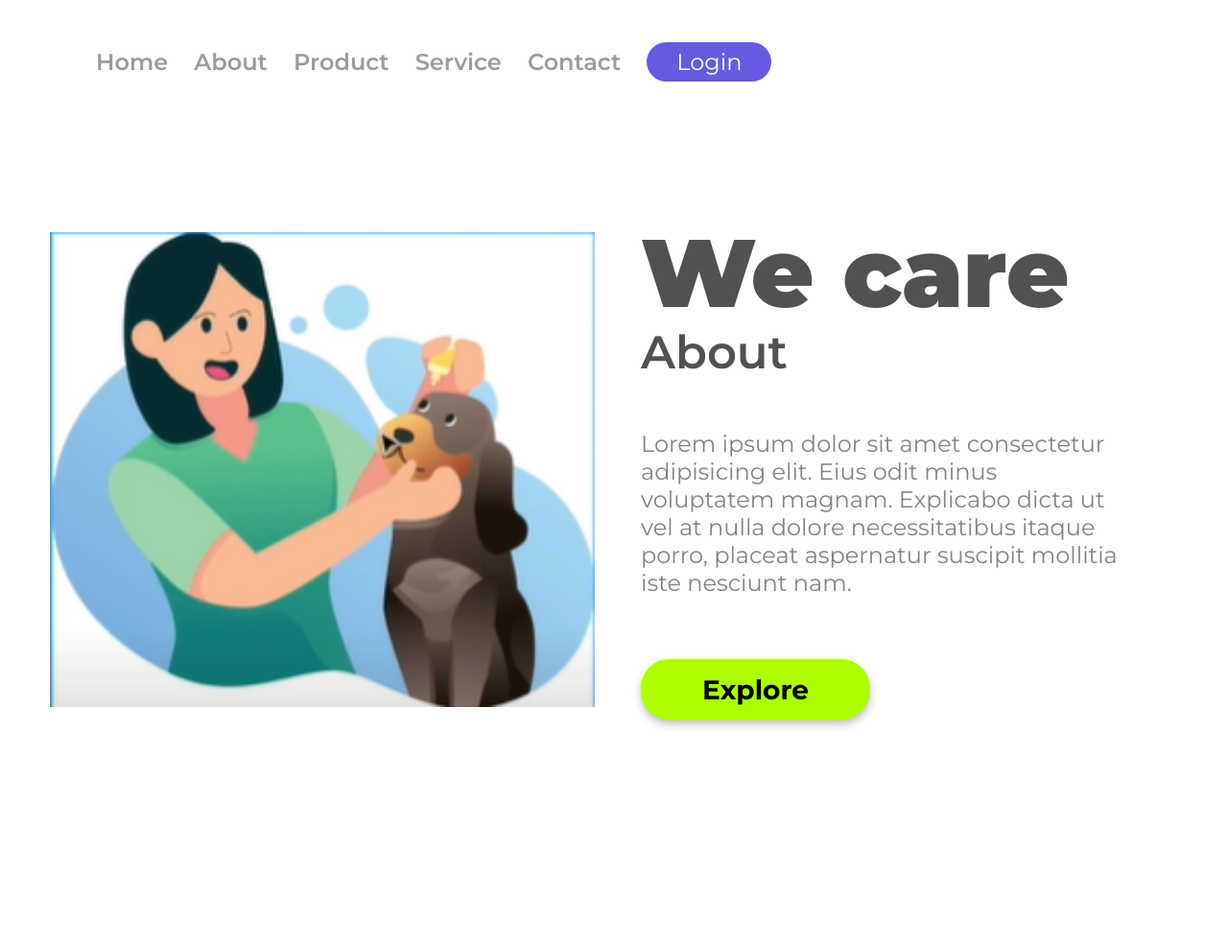
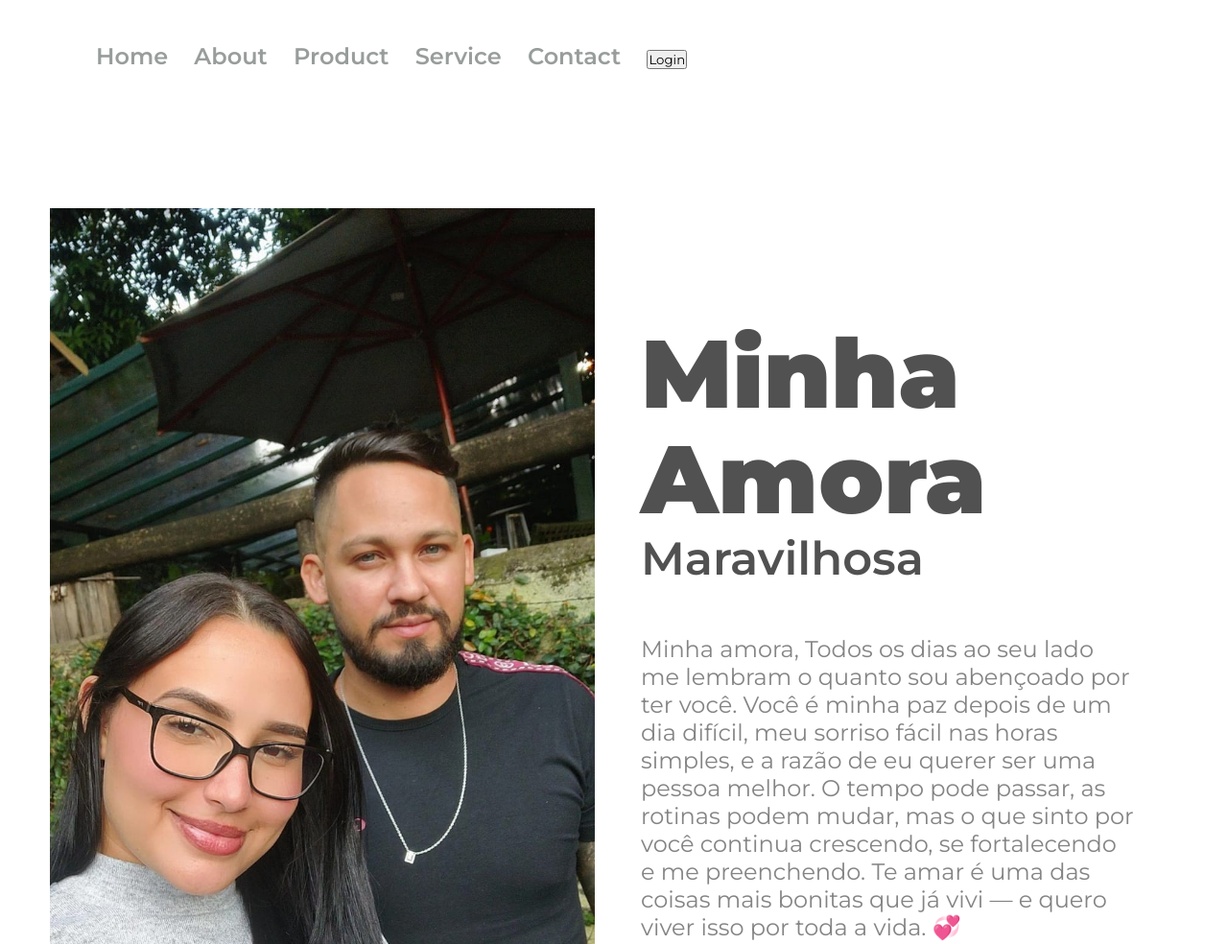
Before and after one commit to KelvinAnchieta10/HTML.2026, a plain HTML site: page index.html/index.html in a window 1280 px wide. Shown: the top 984 px of the page at 96% size. Before the commit the page ends 831 px from the top, so only its background shows below. Drawn offline with Linux system fonts and the light colour scheme.

Commit message:
Atualiza título da página, altera texto e imagem principal, e modifica estilos de botão para personalização.

```diff
--- a/index.html/Figma.css
+++ b/index.html/Figma.css
@@ -96,7 +96,7 @@ p {
 }
 
 .button-main {
-    background: #adff00;
+    background: #f10202;
     border-radius: 30px;
     width: 239px;
     height: 64px;
@@ -106,7 +106,7 @@ p {
     font-weight: 700;
     font-size: 28px;
     line-height: 34px;
-    color: #000000;
+    color: #f7f7f7;
 }
 
 /* =============== Breakpoints =============== */
--- a/index.html/index.html
+++ b/index.html/index.html
@@ -9,7 +9,7 @@
     <link rel="preconnect" href="https://fonts.gstatic.com" crossorigin>
     <link href="https://fonts.googleapis.com/css2?family=Montserrat:ital,wght@0,100..900;1,100..900&display=swap"
         rel="stylesheet">
-    <title>Bem Vindo ao Figma</title>
+    <title>Uma Vida Bela ao seu lado</title>
 </head>
 
 <body>
@@ -31,23 +31,27 @@
     <a class="link-header">Product</a>
     <a class="link-header">Service</a>
     <a class="link-header">Contact</a>
-    <button class="button-header">Login</button>
+    <button class="Amora">Login</button>
   </nav>
 </header>
 
     <main>
-        <img src="./Img/Captura de tela 2025-10-01 174447.png" alt="We care logo" class="img-logo">
+        <img src="./Img/Imagem do WhatsApp de 2025-10-15 à(s) 16.57.24_88b35ed2.jpg" alt="Amora" class="img-logo">
 
         <section>
-            <h1>We care</h1>
-            <h2>About </h2>
+            <h1>Minha Amora</h1>
+            <h2>Maravilhosa </h2>
             <br>
-            <p>Lorem ipsum dolor sit amet consectetur adipisicing elit. Eius odit minus voluptatem magnam. Explicabo
-                dicta
-                ut vel at nulla dolore necessitatibus itaque porro, placeat aspernatur suscipit mollitia iste nesciunt
-                nam.
+            <p>Minha amora,
+Todos os dias ao seu lado me lembram o quanto sou abençoado por ter você.
+Você é minha paz depois de um dia difícil, meu sorriso fácil nas horas simples,
+e a razão de eu querer ser uma pessoa melhor.
+
+O tempo pode passar, as rotinas podem mudar,
+mas o que sinto por você continua crescendo, se fortalecendo e me preenchendo.
+Te amar é uma das coisas mais bonitas que já vivi — e quero viver isso por toda a vida. 💞
             </p>
-            <button class="button-main">Explore</button>
+            <button class="button-main">Amora</button>
         </section>
 
     </main>
```
Also changed, not shown: index.html/Img/Imagem do WhatsApp de 2025-10-15 à(s) 16.57.24_88b35ed2.jpg (added).
